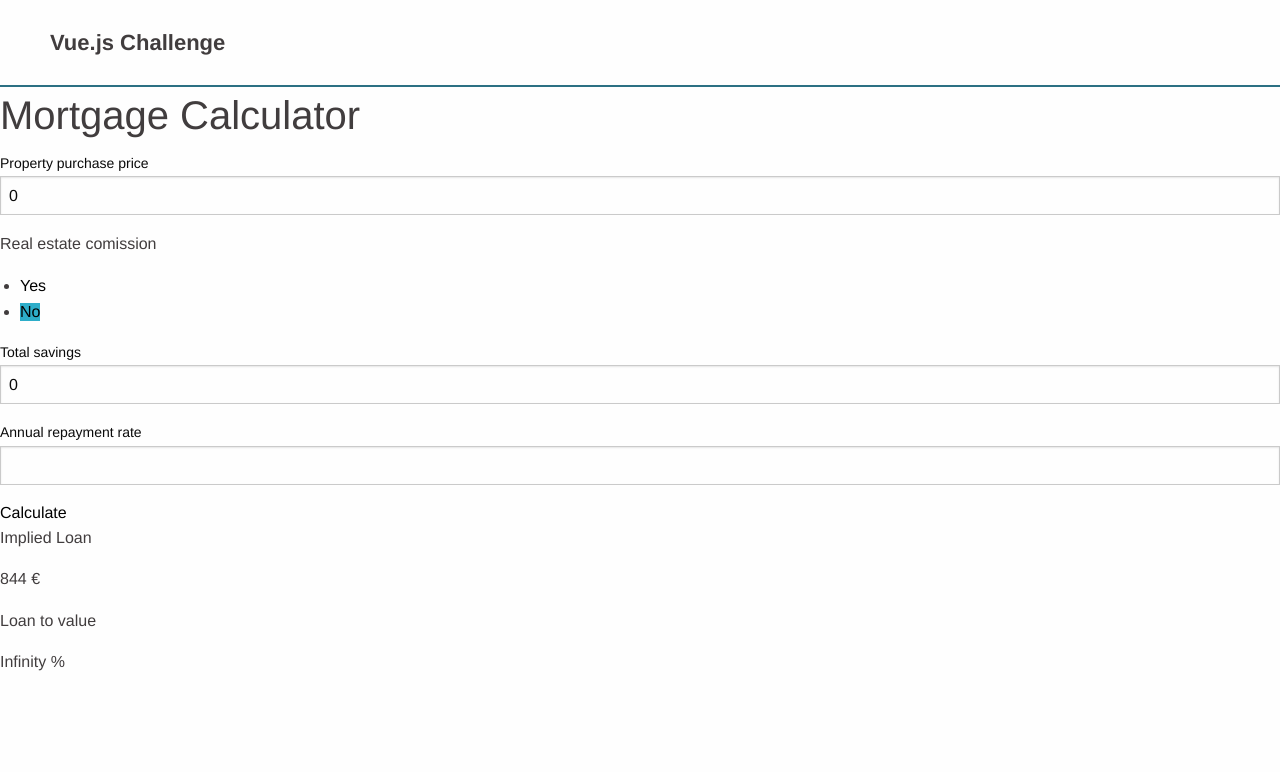
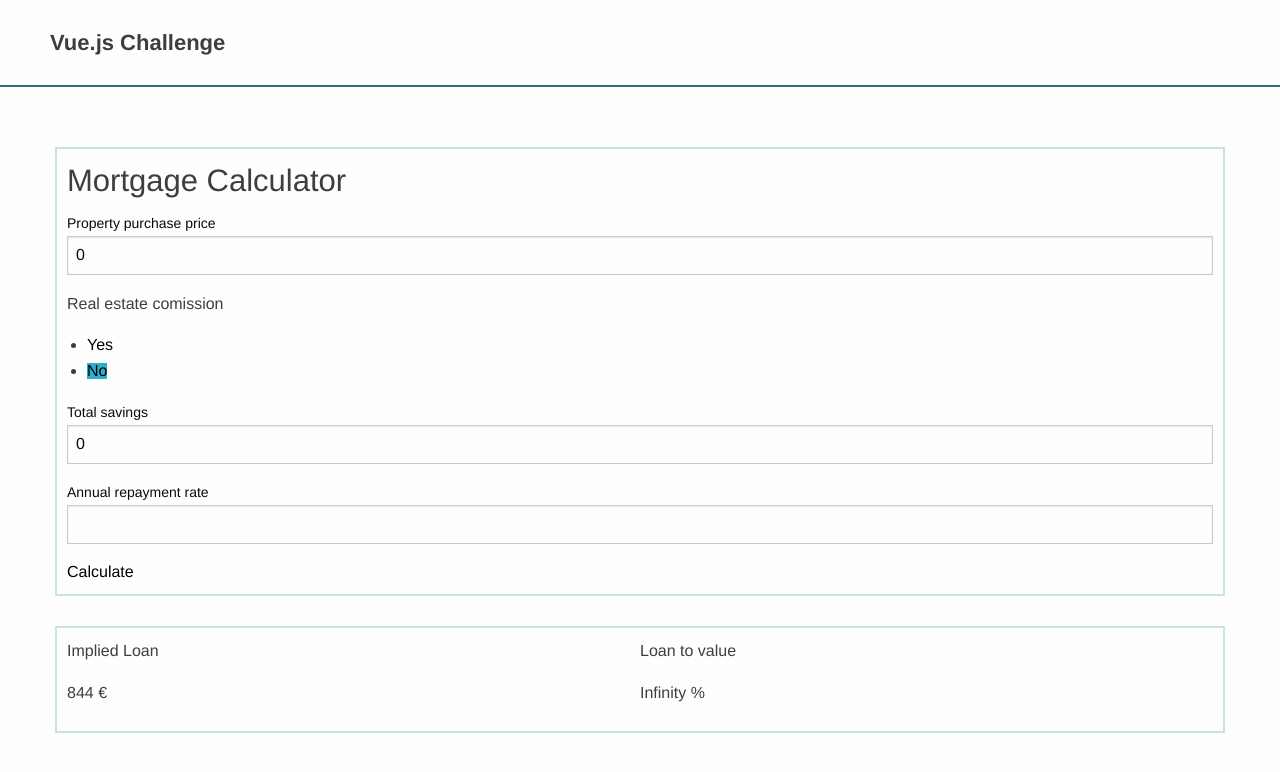
Before and after one commit to sofiapuch/mortgage-calculator, a Vue app: page / in a window 1280 px wide. Shown: the top 772 px of the page. Built offline with nearby package versions, Linux system fonts and the light colour scheme.

Commit message:
Add new BaseCard component that holds the 'card' styling and add foundation grid classes to existing components

```diff
--- a/src/App.vue
+++ b/src/App.vue
@@ -1,6 +1,8 @@
 <template>
     <TheHeader />
-    <MortgageCalculator />
+    <div class="grid-container">
+        <MortgageCalculator />
+    </div>
 </template>
 
 <script>
--- a/src/components/MortgageCalculator.vue
+++ b/src/components/MortgageCalculator.vue
@@ -1,7 +1,9 @@
 <template>
-    <h2>Mortgage Calculator</h2>
 
-    <form @submit.prevent="submitForm">
+    <base-card extraCss="grid-x">
+        <h3 class="cell">Mortgage Calculator</h3>
+
+        <form class="cell" @submit.prevent="submitForm">
             <div>
                 <label for="purchase-price">Property purchase price</label>
                 <input
@@ -28,15 +30,29 @@
             <button>Calculate</button>
         </form>
 
-    <div>
+    </base-card>
+
+    <base-card extraCss="grid-x">
+        <div class="cell medium-6">
             <p>Implied Loan</p>
             <p>{{ rawLoanAmount }} €</p>
         </div>
-
-    <div>
+        <div class="cell medium-6">
             <p>Loan to value</p>
             <p>{{ loanToValue }} %</p>
         </div>
+    </base-card>
+
+    <!-- <div class="grid-x grid-margin-x">
+        <base-card extraCss="cell medium-6">
+            <p>Implied Loan</p>
+            <p>{{ rawLoanAmount }} €</p>
+        </base-card>
+        <base-card extraCss="cell medium-6">
+            <p>Loan to value</p>
+            <p>{{ loanToValue }} %</p>
+        </base-card>
+    </div> -->
 
 </template>
 
--- /dev/null
+++ b/src/components/UI/BaseCard.vue
@@ -0,0 +1,27 @@
+<template>
+    <div
+        class="base-card"
+        :class="extraCss"
+    >
+        <slot></slot>
+    </div>
+</template>
+
+<script>
+export default {
+    props: {
+        extraCss: String
+    }
+}
+</script>
+
+
+<style lang="scss" scoped>
+$card-border: rgba(#7bb4bd, .4);
+
+.base-card {
+    border: 2px solid $card-border;
+    margin-bottom: 30px;
+    padding: 10px;
+}
+</style>
--- a/src/components/layout/TheHeader.vue
+++ b/src/components/layout/TheHeader.vue
@@ -13,6 +13,7 @@ $teal: #2c7083;
 
 .the-header {
     border-bottom: 2px solid $teal;
+    margin-bottom: 60px;
     padding: 25px 50px;
 
     &__title {
```
Also changed, not shown: src/main.js (+7 -2 lines). Lines whose indentation alone changed are shown as unchanged.
